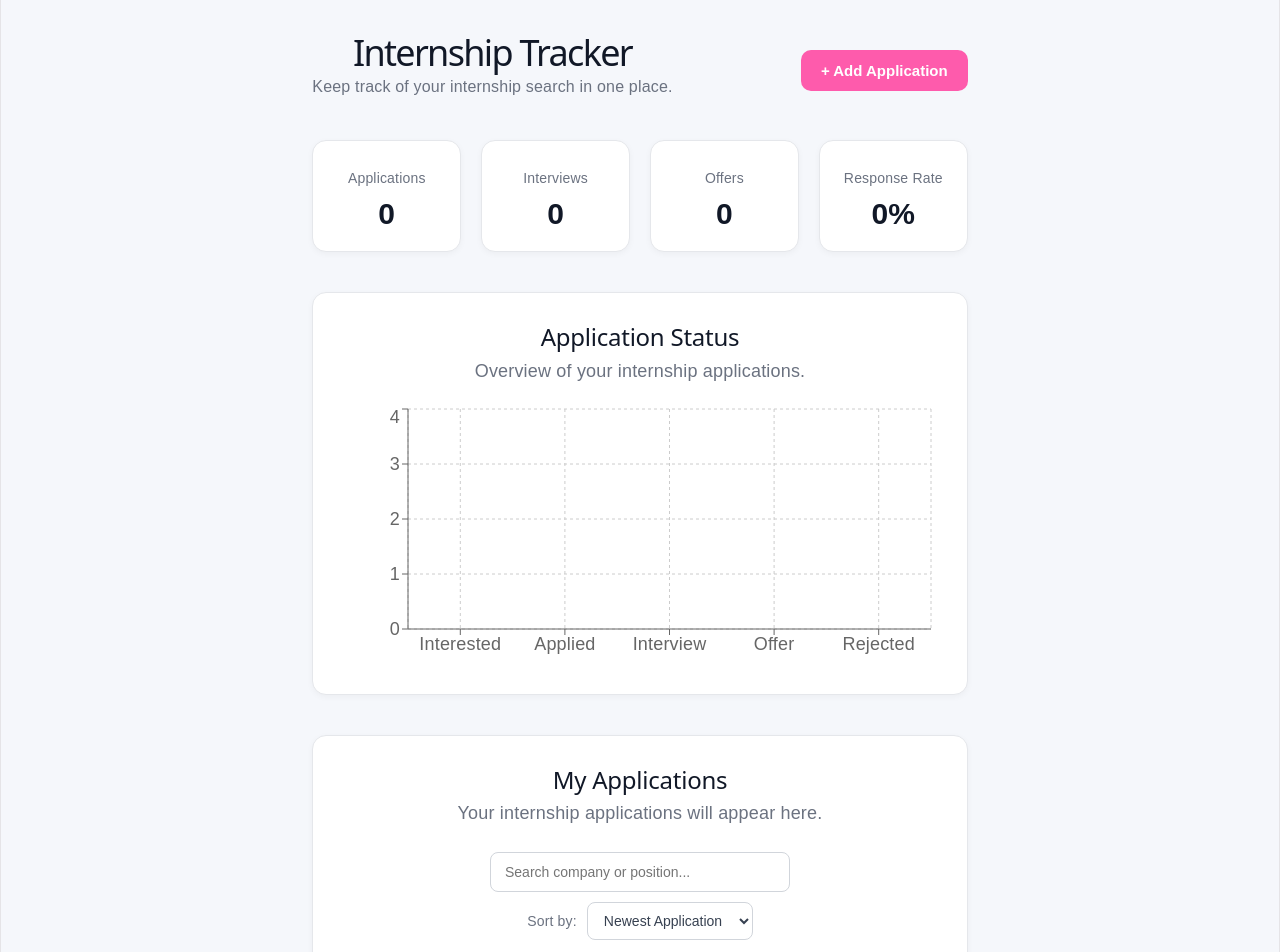
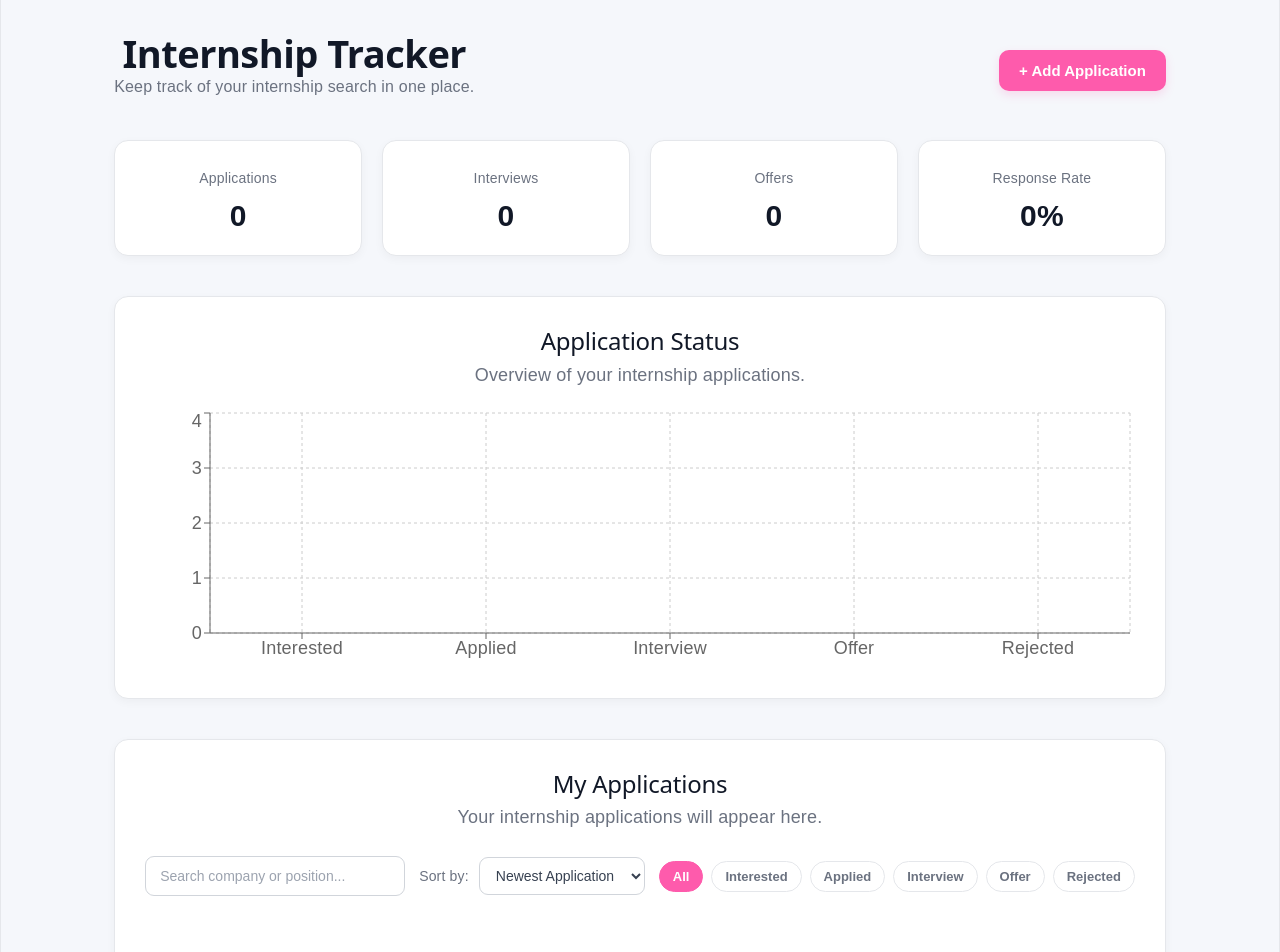
Before and after one commit to graciejones22/internship-tracker, a React (Vite) app: page / in a window 1280 px wide. Shown: the top 952 px of the page. Built offline with nearby package versions, Linux system fonts and the light colour scheme.

Commit message:
Polish CSS

```diff
--- a/src/App.css
+++ b/src/App.css
@@ -1,3 +1,56 @@
+/* =========================
+   Theme Variables
+========================= */
+
+:root {
+  --primary: #fe5bac;
+  --primary-dark: #f34e9f;
+  --primary-light: #fff0f7;
+  --primary-soft: #ffe8f3;
+  --primary-text: #d93682;
+
+  --background: #f5f7fb;
+  --surface: #ffffff;
+
+  --text-primary: #111827;
+  --text-secondary: #374151;
+  --text-muted: #6b7280;
+  --text-light: #9ca3af;
+
+  --border: #e5e7eb;
+  --border-dark: #d1d5db;
+  --border-light: #f0f1f3;
+  --divider: #f3f4f6;
+
+  --interested: #4b5563;
+  --interested-light: #f3f4f6;
+
+  --warning: #92400e;
+  --warning-light: #fff3d6;
+
+  --success: #166534;
+  --success-light: #dcfce7;
+
+  --danger: #991b1b;
+  --danger-button: #dc2626;
+  --danger-light: #fef2f2;
+  --danger-border: #fecaca;
+
+  --overlay: rgba(17, 24, 39, 0.52);
+
+  --shadow-sm: 0 3px 10px rgba(0, 0, 0, 0.04);
+  --shadow-md: 0 8px 22px rgba(0, 0, 0, 0.08);
+  --shadow-lg: 0 20px 50px rgba(0, 0, 0, 0.2);
+
+  --primary-shadow: rgba(254, 91, 172, 0.18);
+  --primary-shadow-hover: rgba(254, 91, 172, 0.28);
+  --focus-shadow: rgba(254, 91, 172, 0.12);
+}
+
+/* =========================
+   Base
+========================= */
+
 #root {
   width: 100%;
 }
@@ -9,13 +62,17 @@
 body {
   margin: 0;
   font-family: Arial, Helvetica, sans-serif;
-  background: #f5f7fb;
-  color: #1f2937;
+  background: var(--background);
+  color: var(--text-primary);
 }
 
 button {
   font-family: inherit;
 }
+
+/* =========================
+   App Layout
+========================= */
 
 .app {
   min-height: 100vh;
@@ -37,13 +94,15 @@
 
 .header h1 {
   margin: 0 0 8px;
-  font-size: 36px;
-  color: #111827;
+  font-size: 38px;
+  font-weight: 700;
+  letter-spacing: -0.5px;
+  color: var(--text-primary);
 }
 
 .header p {
   margin: 0;
-  color: #6b7280;
+  color: var(--text-muted);
   font-size: 16px;
 }
 
@@ -55,17 +114,26 @@
   border: none;
   border-radius: 10px;
   padding: 12px 20px;
-  background: #fe5bac;
+  background: var(--primary);
   color: white;
   font-size: 15px;
   font-weight: 600;
   cursor: pointer;
-  transition: transform 0.2s ease, box-shadow 0.2s ease;
+  box-shadow: 0 4px 10px var(--primary-shadow);
+  transition:
+    transform 0.2s ease,
+    box-shadow 0.2s ease,
+    background 0.2s ease;
 }
 
 .add-button:hover {
+  background: var(--primary-dark);
   transform: translateY(-2px);
-  box-shadow: 0 6px 15px rgba(254, 91, 172, 0.3);
+  box-shadow: 0 7px 18px var(--primary-shadow-hover);
+}
+
+.add-button:active {
+  transform: translateY(0);
 }
 
 /* =========================
@@ -80,24 +148,34 @@
 }
 
 .stat-card {
-  background: white;
-  border: 1px solid #e5e7eb;
+  background: var(--surface);
+  border: 1px solid var(--border);
   border-radius: 14px;
   padding: 24px;
   display: flex;
   flex-direction: column;
   gap: 10px;
-  box-shadow: 0 2px 6px rgba(0, 0, 0, 0.04);
+  box-shadow: var(--shadow-sm);
+  transition:
+    transform 0.2s ease,
+    box-shadow 0.2s ease;
+}
+
+.stat-card:hover {
+  transform: translateY(-2px);
+  box-shadow: var(--shadow-md);
 }
 
 .stat-card span {
-  color: #6b7280;
+  color: var(--text-muted);
   font-size: 14px;
+  font-weight: 500;
 }
 
 .stat-card strong {
   font-size: 30px;
-  color: #111827;
+  line-height: 1;
+  color: var(--text-primary);
 }
 
 /* =========================
@@ -105,24 +183,24 @@
 ========================= */
 
 .status-chart {
-  background: white;
-  border: 1px solid #e5e7eb;
+  background: var(--surface);
+  border: 1px solid var(--border);
   border-radius: 14px;
   padding: 30px;
   margin-bottom: 40px;
-  box-shadow: 0 2px 6px rgba(0, 0, 0, 0.04);
+  box-shadow: var(--shadow-sm);
 }
 
 .status-chart h2 {
   margin: 0 0 6px;
   font-size: 24px;
-  color: #111827;
+  color: var(--text-primary);
   text-align: center;
 }
 
 .status-chart > p {
   margin: 0 0 20px;
-  color: #6b7280;
+  color: var(--text-muted);
   text-align: center;
 }
 
@@ -131,11 +209,11 @@
 ========================= */
 
 .applications-section {
-  background: white;
-  border: 1px solid #e5e7eb;
+  background: var(--surface);
+  border: 1px solid var(--border);
   border-radius: 14px;
   padding: 30px;
-  box-shadow: 0 2px 6px rgba(0, 0, 0, 0.04);
+  box-shadow: var(--shadow-sm);
 }
 
 .applications-header {
@@ -148,12 +226,12 @@
 .section-heading h2 {
   margin: 0 0 6px;
   font-size: 24px;
-  color: #111827;
+  color: var(--text-primary);
 }
 
 .section-heading p {
   margin: 0;
-  color: #6b7280;
+  color: var(--text-muted);
 }
 
 /* =========================
@@ -162,28 +240,37 @@
 
 .application-controls {
   display: flex;
-  gap: 10px;
-  flex-direction: column;
   align-items: center;
+  gap: 14px;
+  flex-wrap: wrap;
 }
 
 .search-container {
-  margin: 0;
+  flex: 1;
+  min-width: 260px;
 }
 
 .search-input {
-  width: 300px;
+  width: 100%;
   padding: 11px 14px;
-  border: 1px solid #d1d5db;
-  border-radius: 8px;
+  border: 1px solid var(--border-dark);
+  border-radius: 9px;
   font-size: 14px;
-  color: #1f2937;
-  background: white;
+  color: var(--text-primary);
+  background: var(--surface);
+  transition:
+    border-color 0.2s ease,
+    box-shadow 0.2s ease;
+}
+
+.search-input::placeholder {
+  color: var(--text-light);
 }
 
 .search-input:focus {
-  outline: 2px solid #fe5bac;
-  border-color: transparent;
+  outline: none;
+  border-color: var(--primary);
+  box-shadow: 0 0 0 3px var(--focus-shadow);
 }
 
 .sort-container {
@@ -192,52 +279,62 @@
   gap: 10px;
   margin: 0;
   white-space: nowrap;
-  color: #6b7280;
+  color: var(--text-muted);
   font-size: 14px;
 }
 
 .sort-container select {
   padding: 9px 12px;
-  border: 1px solid #d1d5db;
-  border-radius: 8px;
-  background: white;
-  color: #374151;
+  border: 1px solid var(--border-dark);
+  border-radius: 9px;
+  background: var(--surface);
+  color: var(--text-secondary);
   font: inherit;
+  cursor: pointer;
+  transition:
+    border-color 0.2s ease,
+    box-shadow 0.2s ease;
 }
 
 .sort-container select:focus {
-  outline: 2px solid #fe5bac;
-  border-color: transparent;
+  outline: none;
+  border-color: var(--primary);
+  box-shadow: 0 0 0 3px var(--focus-shadow);
 }
 
 .filter-buttons {
   display: flex;
   flex-wrap: wrap;
   gap: 8px;
-  margin-top: 22px;
+  margin-top: 0;
 }
 
 .filter-button {
-  border: 1px solid #e5e7eb;
-  background: white;
-  color: #6b7280;
+  border: 1px solid var(--border);
+  background: var(--surface);
+  color: var(--text-muted);
   border-radius: 20px;
   padding: 7px 13px;
   font-size: 13px;
   font-weight: 600;
   cursor: pointer;
-  transition: all 0.2s ease;
+  transition:
+    background 0.2s ease,
+    border-color 0.2s ease,
+    color 0.2s ease,
+    transform 0.2s ease;
 }
 
 .filter-button:hover {
-  background: #fff0f7;
-  border-color: #fe5bac;
-  color: #fe5bac;
+  background: var(--primary-light);
+  border-color: var(--primary);
+  color: var(--primary);
+  transform: translateY(-1px);
 }
 
 .filter-button.active {
-  background: #fe5bac;
-  border-color: #fe5bac;
+  background: var(--primary);
+  border-color: var(--primary);
   color: white;
 }
 
@@ -253,17 +350,22 @@
 }
 
 .application-card {
-  border: 1px solid #e5e7eb;
-  border-radius: 12px;
-  padding: 20px;
-  background: white;
-  transition: box-shadow 0.2s ease, transform 0.2s ease;
+  border: 1px solid var(--border);
+  border-radius: 14px;
+  padding: 24px;
+  background: var(--surface);
+  box-shadow: var(--shadow-sm);
+  transition:
+    box-shadow 0.2s ease,
+    transform 0.2s ease,
+    border-color 0.2s ease;
   text-align: left;
 }
 
 .application-card:hover {
-  box-shadow: 0 5px 15px rgba(0, 0, 0, 0.06);
-  transform: translateY(-1px);
+  box-shadow: var(--shadow-md);
+  border-color: #dedfe3;
+  transform: translateY(-2px);
 }
 
 .application-card-main {
@@ -279,29 +381,32 @@
 }
 
 .application-card h3 {
-  margin: 0 0 5px;
-  color: #111827;
-  font-size: 18px;
+  margin: 0 0 6px;
+  color: var(--text-primary);
+  font-size: 20px;
+  font-weight: 700;
+  letter-spacing: -0.2px;
 }
 
 .application-position {
-  margin: 0 0 6px;
+  margin: 0 0 7px;
   font-weight: 600;
-  color: #374151;
+  color: var(--text-secondary);
+  font-size: 15px;
 }
 
 .application-location {
   margin: 0;
-  color: #6b7280;
+  color: var(--text-muted);
   font-size: 14px;
 }
 
 .application-details {
   display: flex;
   gap: 40px;
-  margin-top: 18px;
-  padding-top: 15px;
-  border-top: 1px solid #f3f4f6;
+  margin-top: 20px;
+  padding-top: 16px;
+  border-top: 1px solid var(--border-light);
 }
 
 .application-details div {
@@ -312,10 +417,11 @@
 }
 
 .detail-label {
-  color: #6b7280;
-  font-size: 12px;
-  font-weight: 600;
+  color: var(--text-light);
+  font-size: 11px;
+  font-weight: 700;
   text-transform: uppercase;
+  letter-spacing: 0.5px;
 }
 
 /* =========================
@@ -331,28 +437,28 @@
 }
 
 .status-interested {
-  background: #f3f4f6;
-  color: #4b5563;
+  background: var(--interested-light);
+  color: var(--interested);
 }
 
 .status-applied {
-  background: #ffe8f3;
-  color: #d93682;
+  background: var(--primary-soft);
+  color: var(--primary-text);
 }
 
 .status-interview {
-  background: #fff3d6;
-  color: #92400e;
+  background: var(--warning-light);
+  color: var(--warning);
 }
 
 .status-offer {
-  background: #dcfce7;
-  color: #166534;
+  background: var(--success-light);
+  color: var(--success);
 }
 
 .status-rejected {
-  background: #fee2e2;
-  color: #991b1b;
+  background: var(--danger-light);
+  color: var(--danger);
 }
 
 /* =========================
@@ -362,49 +468,58 @@
 .application-actions {
   display: flex;
   gap: 10px;
-  margin-top: 18px;
+  margin-top: 20px;
 }
 
 .view-job-button,
 .edit-button,
 .delete-button {
-  border-radius: 8px;
-  padding: 8px 14px;
+  border-radius: 9px;
+  padding: 9px 15px;
   font-size: 13px;
   font-weight: 600;
   cursor: pointer;
   text-decoration: none;
+  transition:
+    background 0.2s ease,
+    border-color 0.2s ease,
+    color 0.2s ease,
+    transform 0.2s ease;
 }
 
 .view-job-button {
-  background: #fe5bac;
+  background: var(--primary);
   color: white;
 }
 
 .view-job-button:hover {
-  background: #f34e9f;
+  background: var(--primary-dark);
+  transform: translateY(-1px);
 }
 
 .edit-button {
-  border: 1px solid #d1d5db;
-  background: white;
-  color: #374151;
+  border: 1px solid var(--border-dark);
+  background: var(--surface);
+  color: var(--text-secondary);
+}
+
+.edit-button:hover {
+  background: var(--primary-light);
+  border-color: var(--primary);
+  color: var(--primary);
+  transform: translateY(-1px);
 }
 
 .delete-button {
-  border: 1px solid #e5e7eb;
-  background: white;
-  color: #dc2626;
-}
-
-.edit-button:hover {
-  background: #fff0f7;
-  border-color: #fe5bac;
-  color: #fe5bac;
+  border: 1px solid var(--border);
+  background: var(--surface);
+  color: var(--danger-button);
 }
 
 .delete-button:hover {
-  background: #fef2f2;
+  background: var(--danger-light);
+  border-color: var(--danger-border);
+  transform: translateY(-1px);
 }
 
 /* =========================
@@ -420,13 +535,13 @@
 .empty-state h3 {
   margin-bottom: 10px;
   font-size: 22px;
-  color: #111827;
+  color: var(--text-primary);
 }
 
 .empty-state p {
   margin-bottom: 25px;
   line-height: 1.6;
-  color: #6b7280;
+  color: var(--text-muted);
 }
 
 /* =========================
@@ -436,7 +551,8 @@
 .form-overlay {
   position: fixed;
   inset: 0;
-  background: rgba(0, 0, 0, 0.45);
+  background: var(--overlay);
+  backdrop-filter: blur(3px);
   display: flex;
   align-items: center;
   justify-content: center;
@@ -445,14 +561,14 @@
 }
 
 .application-form-container {
-  background: white;
+  background: var(--surface);
   width: 100%;
   max-width: 700px;
   max-height: 90vh;
   overflow-y: auto;
   border-radius: 16px;
   padding: 30px;
-  box-shadow: 0 20px 50px rgba(0, 0, 0, 0.2);
+  box-shadow: var(--shadow-lg);
 }
 
 .form-header {
@@ -465,23 +581,29 @@
 .form-header h2 {
   margin: 0 0 6px;
   font-size: 24px;
+  color: var(--text-primary);
 }
 
 .form-header p {
   margin: 0;
-  color: #6b7280;
+  color: var(--text-muted);
 }
 
 .close-button {
   border: none;
   background: transparent;
   font-size: 30px;
-  color: #6b7280;
+  line-height: 1;
+  color: var(--text-muted);
   cursor: pointer;
+  transition:
+    color 0.2s ease,
+    transform 0.2s ease;
 }
 
 .close-button:hover {
-  color: #fe5bac;
+  color: var(--primary);
+  transform: rotate(90deg);
 }
 
 .application-form {
@@ -496,7 +618,7 @@
   gap: 7px;
   font-size: 14px;
   font-weight: 600;
-  color: #374151;
+  color: var(--text-secondary);
 }
 
 .application-form input,
@@ -504,22 +626,32 @@
 .application-form textarea {
   width: 100%;
   padding: 11px 12px;
-  border: 1px solid #d1d5db;
-  border-radius: 8px;
+  border: 1px solid var(--border-dark);
+  border-radius: 9px;
   font: inherit;
-  color: #1f2937;
-  background: white;
+  color: var(--text-primary);
+  background: var(--surface);
+  transition:
+    border-color 0.2s ease,
+    box-shadow 0.2s ease;
 }
 
-.application-form textarea {
-  resize: vertical;
+.application-form input::placeholder,
+.application-form textarea::placeholder {
+  color: var(--text-light);
 }
 
 .application-form input:focus,
 .application-form select:focus,
 .application-form textarea:focus {
-  outline: 2px solid #fe5bac;
-  border-color: transparent;
+  outline: none;
+  border-color: var(--primary);
+  box-shadow: 0 0 0 3px var(--focus-shadow);
+}
+
+.application-form textarea {
+  resize: vertical;
+  min-height: 100px;
 }
 
 .full-width {
@@ -534,18 +666,23 @@
 }
 
 .cancel-button {
-  border: 1px solid #d1d5db;
-  background: white;
-  color: #374151;
+  border: 1px solid var(--border-dark);
+  background: var(--surface);
+  color: var(--text-secondary);
   border-radius: 10px;
   padding: 12px 20px;
   font-weight: 600;
   cursor: pointer;
+  transition:
+    background 0.2s ease,
+    border-color 0.2s ease,
+    color 0.2s ease;
 }
 
 .cancel-button:hover {
-  border-color: #fe5bac;
-  color: #fe5bac;
+  background: var(--primary-light);
+  border-color: var(--primary);
+  color: var(--primary);
 }
 
 /* =========================
@@ -625,6 +762,10 @@
     padding: 20px;
   }
 
+  .application-card {
+    padding: 20px;
+  }
+
   .application-card-main {
     flex-direction: column;
     gap: 15px;
```
